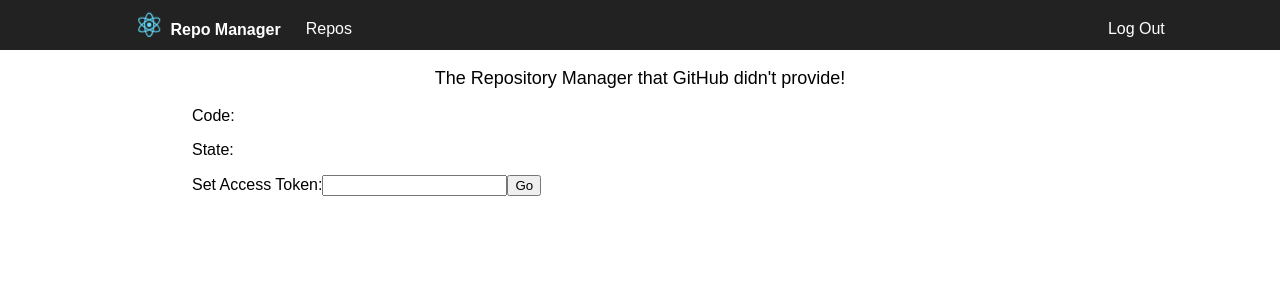
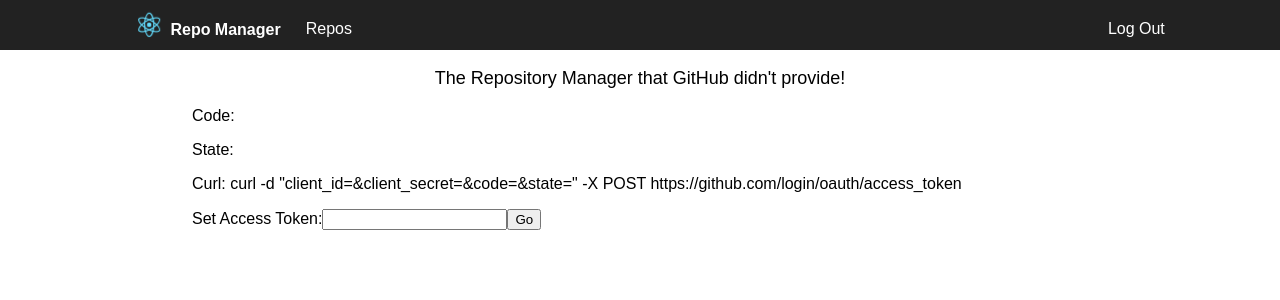
Before and after one commit to ParthaBoocha/repo-manager, a React (Create React App) app: page /callback in a window 1280 px wide. Shown: the top 300 px of the page. Built offline with nearby package versions, Linux system fonts and the light colour scheme.

Commit message:
getting back in the saddle

```diff
--- a/src/Callback.js
+++ b/src/Callback.js
@@ -25,6 +25,8 @@ class Callback extends React.Component {
                 <p />
                 State: {this.state.state}
                 <p />
+                Curl: curl -d "client_id=&client_secret=&code={this.state.code}&state={this.state.state}" -X POST https://github.com/login/oauth/access_token
+                <p />
                 <div>
                     Set Access Token:
                     <input type='text' onChange={this.updateAccessToken} />
```
Also changed, not shown: package.json (+17 -5 lines), 1 other file (tests, documents, lock files or other folders).
